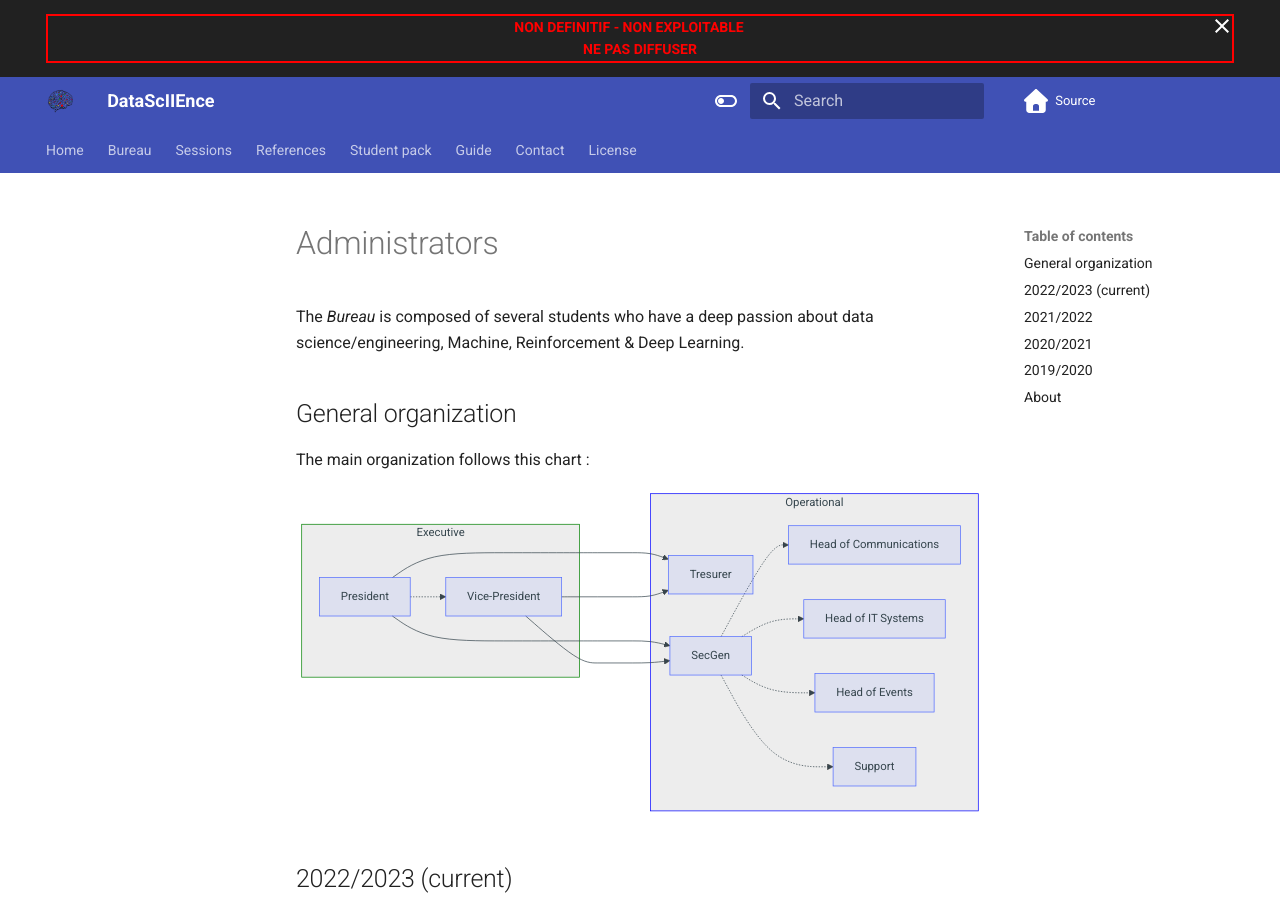
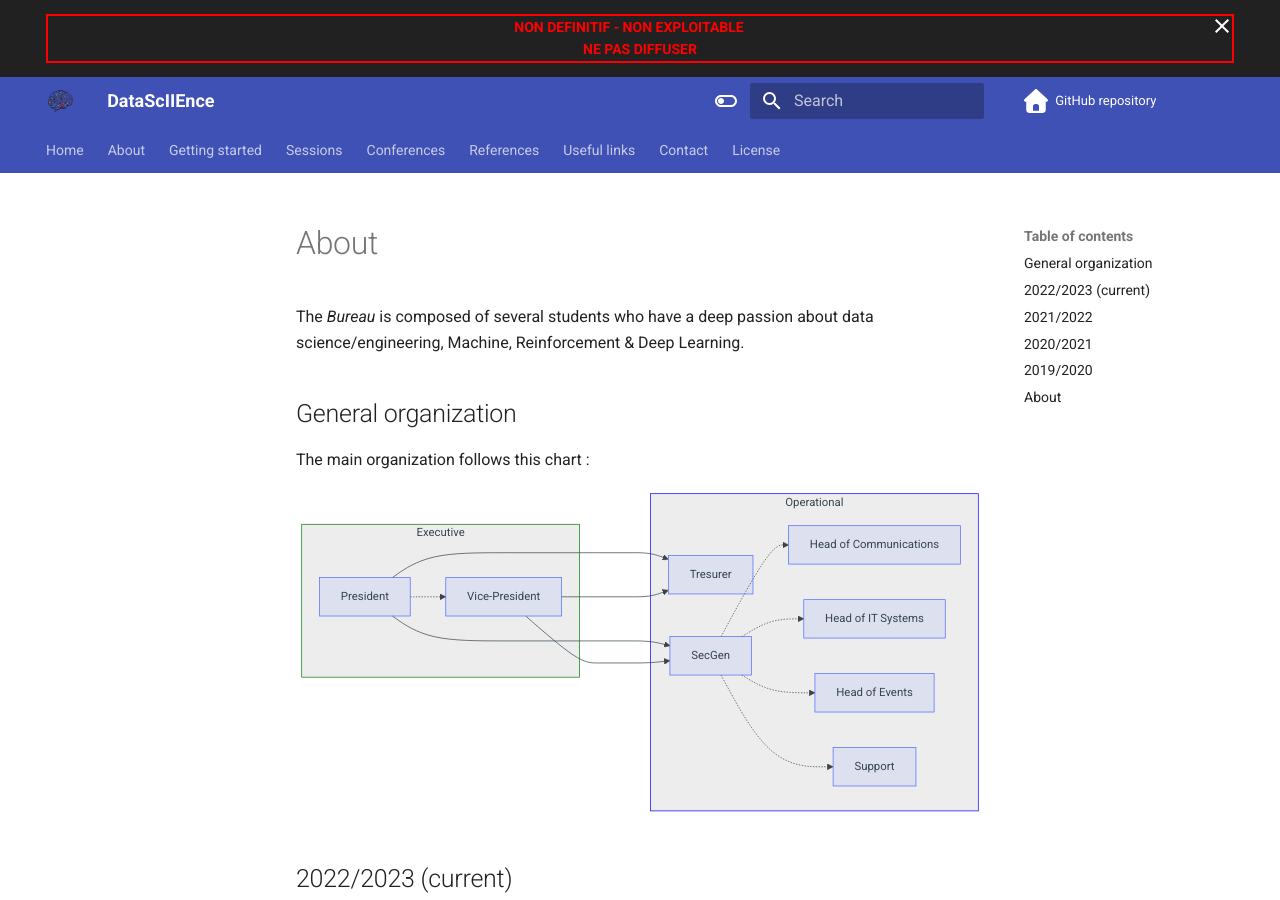
Before and after one commit to DataScIIEnce-ENSIIE/datasciience-ensiie.github.io, an MkDocs documentation site: the page built from docs/about.md, in a window 1280 px wide and 900 px high. Built offline with MkDocs 1.6.1 and Material for MkDocs 9.7.7, drawn with Linux system fonts in a browser that asks for light colours; nearby versions of some CDN libraries; comment, search, counter and statistics services are not loaded.

Commit message:
Adding minor update

```diff
--- a/docs/admin.md
+++ b/docs/about.md
@@ -1,4 +1,4 @@
-# Administrators
+# About
 
 The *Bureau* is composed of several students who have a deep passion about data science/engineering, Machine, Reinforcement & Deep Learning.
 
--- a/mkdocs.yml
+++ b/mkdocs.yml
@@ -13,7 +13,7 @@ site_description: >-
 copyright: Copyright &copy; 2022 <b>DataScIIEnce</b>. All rights reserved<br> Machine & Deep learning association of <b>ENSIIE</b>
 
 # Repository
-repo_name: Source
+repo_name: GitHub repository
 repo_url: https://github.com/DataScIIEnce-ENSIIE/datasciience-ensiie.github.io
 
 # Configuration
@@ -47,6 +47,7 @@ extra_css:
 
 extra_javascript:
   - assets/scripts/extra.js
+  - https://unpkg.com/leaflet@1.7.1/dist/leaflet.js
 
 extra:
   generator: false
@@ -66,14 +67,18 @@ extra:
     - icon: fontawesome/solid/compass
       link: https://datasciience.iiens.net/
       name: Official website
+    - icon: fontawesome/solid/house
+      link: https://www.ensiie.fr/
+      name: School website
 
 nav:
   - Home: "../"
-  - Bureau: "../admin"
+  - About: "../about"
+  - Getting started: "../guide"
   - Sessions: "../sessions"
+  - Conferences: "../conferences"
   - References: "../references"
-  - Student pack: "../student-pack"
-  - Guide: "../guide"
+  - Useful links: "../links"
   - Contact: "../contact"
   - License: "../license"
 markdown_extensions:
```
Also changed, not shown: docs/conferences.md (added), docs/links.md (renamed from docs/student-pack.md).
